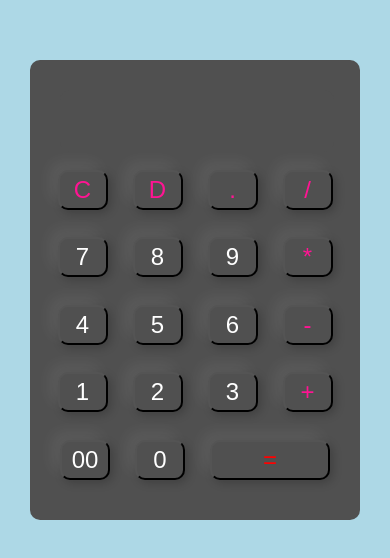
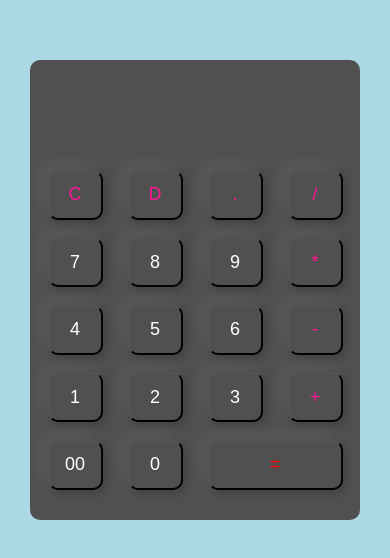
Before and after one commit to RanujainA/OIBSIP, a plain HTML site: page Calculator/index.html in a window 390 px wide. Shown: the part 140-698 px from the top of the page. Drawn offline with Linux system fonts and the light colour scheme.

Commit message:
style.css

```diff
--- a/Calculator/style.css
+++ b/Calculator/style.css
@@ -54,11 +54,11 @@ input:hover{
         width: 270px;
     }
     input{
-        width: 50px;
-        height: 40px;
+        width: 55px;
+        height: 50px;
         border-radius: 10px;
-        font-size: x-large;
-        box-shadow: -8px -8px 15px rgba(255,255,255,0.07),3px 3px 10px rgba(0,0,0,0.2);
+        font-size: large;
+        box-shadow: -8px -8px 15px rgba(255,255,255,0.06),3px 3px 10px rgba(0,0,0,0.2);
     }
     #result{
         height:60px;
@@ -70,6 +70,6 @@ input:hover{
         gap:25px;
     }
     .equal{
-        width:120px;
+        width:135px;
     }
 }
```
